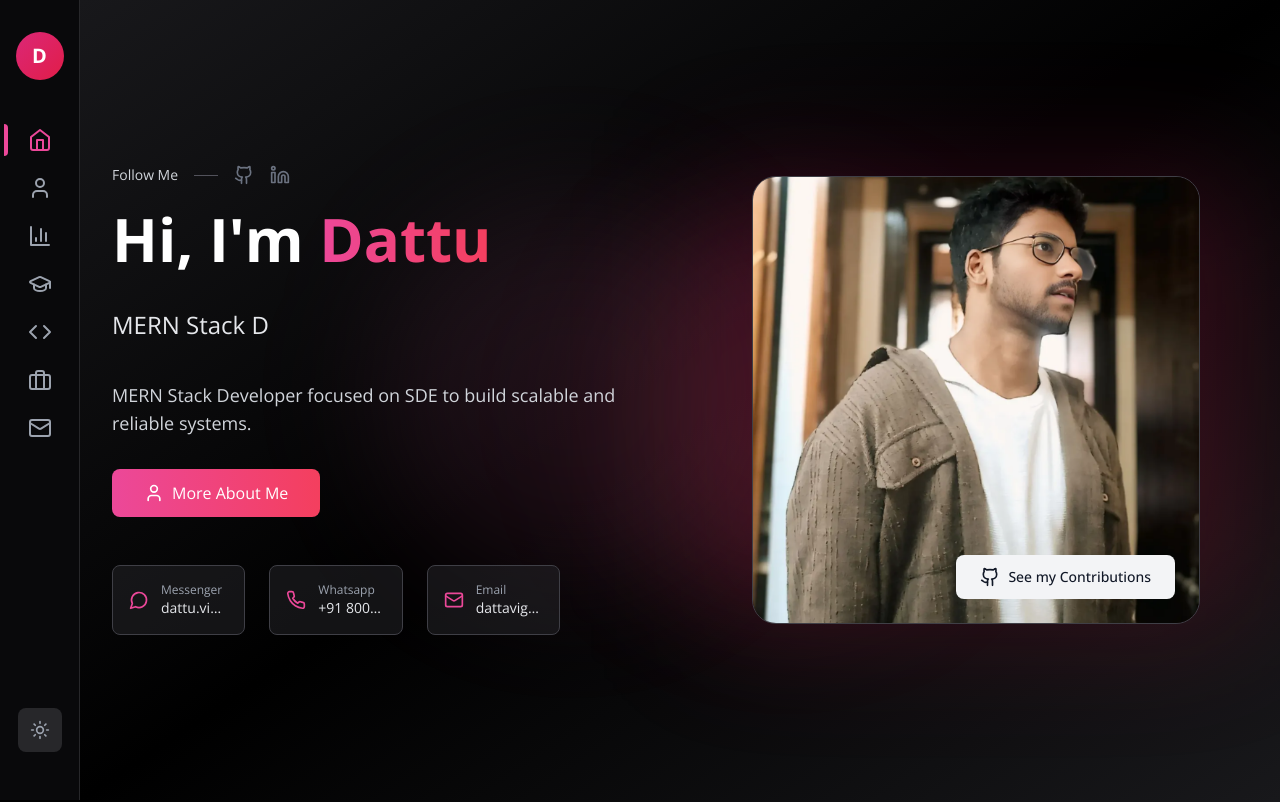
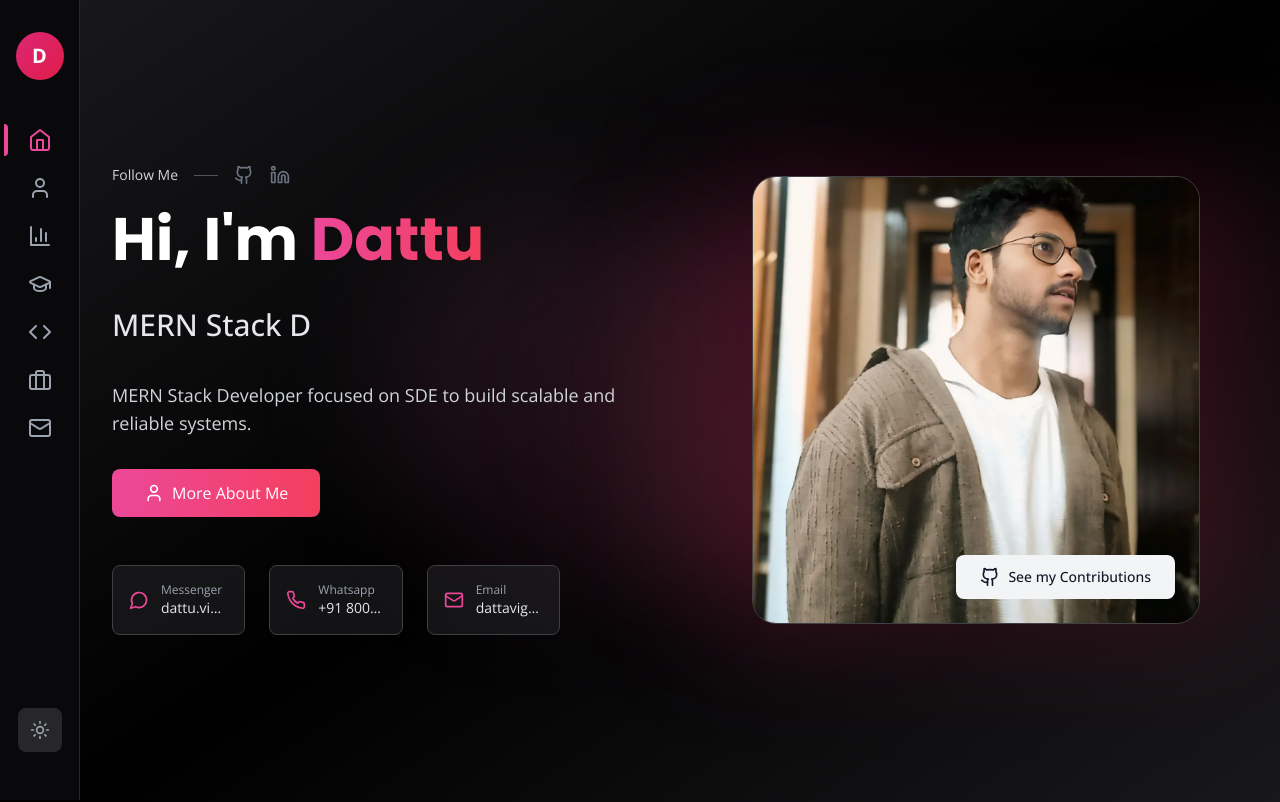
Before and after one commit to dattu145/MyPortfolio, a React (Vite) app: page / in a window 1280 px wide. Shown: the top 802 px of the page. Built offline with nearby package versions, Linux system fonts and the light colour scheme.

Commit message:
final touchup

```diff
--- a/src/components/ContributionButton.tsx
+++ b/src/components/ContributionButton.tsx
@@ -5,13 +5,11 @@ import { personalInfo } from '../data/personal';
 function ContributionButton() {
   const [isVisible, setIsVisible] = useState(false);
 
-  // Show/hide button based on scroll position
   useEffect(() => {
     const toggleVisibility = () => {
       const homeSection = document.getElementById('home');
       if (homeSection) {
         const homeSectionBottom = homeSection.offsetTop + homeSection.offsetHeight;
-        // Show button when scrolled past home section
         if (window.scrollY > homeSectionBottom - 100) {
           setIsVisible(true);
         } else {
--- a/src/sections/ContactSection.tsx
+++ b/src/sections/ContactSection.tsx
@@ -32,7 +32,6 @@ function ContactSection() {
 
   return (
     <section id="contact" className="min-h-screen flex items-center bg-gray-100 justify-center px-4 sm:px-6 lg:px-8 py-8 sm:py-12 lg:py-16 relative overflow-hidden dark:bg-black">
-      {/* Background */}
       <div className="absolute inset-0 bg-gradient-to-tr from-zinc-150 via-white to-zinc-100 dark:from-zinc-900 dark:via-black dark:to-zinc-950"></div>
 
       {/* Animated Background Elements */}
@@ -93,7 +92,7 @@ function ContactSection() {
             viewport={{ once: true }}
             className="bg-white dark:bg-zinc-800 border border-gray-200 dark:border-zinc-700 rounded-xl p-6 sm:p-8"
           >
-            <form onSubmit={handleSubmit} action="https://formspree.io/f/mvgprgzy" method="POST" className="space-y-4 sm:space-y-6">
+            <form onSubmit={handleSubmit} action="https://formspree.io/f/mgvwyyak" method="POST" className="space-y-4 sm:space-y-6">
               {formStatus && (
                 <div className={`p-3 sm:p-4 rounded-lg text-sm sm:text-base ${
                   formStatus.includes('success')
@@ -112,7 +111,7 @@ function ContactSection() {
                   className="w-full bg-white dark:bg-zinc-700 border border-gray-300 dark:border-zinc-600 rounded-lg px-4 py-3 text-sm sm:text-base focus:outline-none focus:border-pink-600 dark:focus:border-pink-500 transition-colors peer placeholder-transparent text-gray-800 dark:text-white"
                   placeholder="Username"
                 />
-                <label className="absolute left-4 -top-2.5 bg-white dark:bg-zinc-800 px-2 text-xs sm:text-sm text-gray-600 dark:text-gray-400 transition-all peer-placeholder-shown:text-base peer-placeholder-shown:top-3 peer-focus:-top-2.5 peer-focus:text-xs peer-focus:text-pink-600 dark:peer-focus:text-pink-500">
+                <label className="absolute left-4 -top-2.5 bg-white dark:bg-zinc-700 px-2 text-xs sm:text-sm text-gray-500 dark:text-gray-400 transition-all peer-placeholder-shown:text-base peer-placeholder-shown:top-3 peer-focus:-top-2.5 peer-focus:text-xs peer-focus:text-pink-600 dark:peer-focus:bg-zinc-800 dark:peer-focus:text-pink-500">
                   Username
                 </label>
               </div>
@@ -125,7 +124,7 @@ function ContactSection() {
                   className="w-full bg-white dark:bg-zinc-700 border border-gray-300 dark:border-zinc-600 rounded-lg px-4 py-3 text-sm sm:text-base focus:outline-none focus:border-pink-600 dark:focus:border-pink-500 transition-colors peer placeholder-transparent text-gray-800 dark:text-white"
                   placeholder="Email"
                 />
-                <label className="absolute left-4 -top-2.5 bg-white dark:bg-zinc-800 px-2 text-xs sm:text-sm text-gray-600 dark:text-gray-400 transition-all peer-placeholder-shown:text-base peer-placeholder-shown:top-3 peer-focus:-top-2.5 peer-focus:text-xs peer-focus:text-pink-600 dark:peer-focus:text-pink-500">
+                <label className="absolute left-4 -top-2.5 bg-white dark:bg-zinc-700 px-2 text-xs sm:text-sm text-gray-600 dark:text-gray-400 transition-all peer-placeholder-shown:text-base peer-placeholder-shown:top-3 peer-focus:-top-2.5 peer-focus:text-xs peer-focus:text-pink-600 dark:peer-focus:bg-zinc-800 dark:peer-focus:text-pink-500">
                   Email
                 </label>
               </div>
@@ -137,7 +136,7 @@ function ContactSection() {
                   className="w-full bg-white dark:bg-zinc-700 border border-gray-300 dark:border-zinc-600 rounded-lg px-4 py-3 text-sm sm:text-base focus:outline-none focus:border-pink-600 dark:focus:border-pink-500 transition-colors peer placeholder-transparent text-gray-800 dark:text-white"
                   placeholder="Phone"
                 />
-                <label className="absolute left-4 -top-2.5 bg-white dark:bg-zinc-800 px-2 text-xs sm:text-sm text-gray-600 dark:text-gray-400 transition-all peer-placeholder-shown:text-base peer-placeholder-shown:top-3 peer-focus:-top-2.5 peer-focus:text-xs peer-focus:text-pink-600 dark:peer-focus:text-pink-500">
+                <label className="absolute left-4 -top-2.5 bg-white dark:bg-zinc-700 dark:peer-focus:bg-zinc-800 px-2 text-xs sm:text-sm text-gray-600 dark:text-gray-400 transition-all peer-placeholder-shown:text-base peer-placeholder-shown:top-3 peer-focus:-top-2.5 peer-focus:text-xs peer-focus:text-pink-600 dark:peer-focus:text-pink-500">
                   Phone
                 </label>
               </div>
@@ -150,7 +149,7 @@ function ContactSection() {
                   className="w-full bg-white dark:bg-zinc-700 border border-gray-300 dark:border-zinc-600 rounded-lg px-4 py-3 text-sm sm:text-base focus:outline-none focus:border-pink-600 dark:focus:border-pink-500 transition-colors peer placeholder-transparent resize-none text-gray-800 dark:text-white"
                   placeholder="Message"
                 ></textarea>
-                <label className="absolute left-4 -top-2.5 bg-white dark:bg-zinc-800 px-2 text-xs sm:text-sm text-gray-600 dark:text-gray-400 transition-all peer-placeholder-shown:text-base peer-placeholder-shown:top-3 peer-focus:-top-2.5 peer-focus:text-xs peer-focus:text-pink-600 dark:peer-focus:text-pink-500">
+                <label className="absolute left-4 -top-2.5 bg-white dark:bg-zinc-700 dark:peer-focus:bg-zinc-800 px-2 text-xs sm:text-sm text-gray-600 dark:text-gray-400 transition-all peer-placeholder-shown:text-base peer-placeholder-shown:top-3 peer-focus:-top-2.5 peer-focus:text-xs peer-focus:text-pink-600 dark:peer-focus:text-pink-500">
                   Message
                 </label>
               </div>
--- a/src/sections/ExperienceSection.tsx
+++ b/src/sections/ExperienceSection.tsx
@@ -30,7 +30,7 @@ function ExperienceSection() {
 
         <div className="flex flex-col lg:flex-row gap-4 xs:gap-6 sm:gap-8 lg:gap-12">
           {/* Left Side - Category Tabs */}
-          <div className="lg:w-1/3">
+          <div className="lg:w-1/3 mb-6">
             <div className="flex flex-wrap lg:flex-col gap-2 xs:gap-3 sm:gap-4">
               {skillCategories.map((category, index) => (
                 <button
@@ -58,7 +58,7 @@ function ExperienceSection() {
                     <h3 className="text-sm xs:text-base sm:text-lg font-semibold text-gray-800 dark:text-white break-words">
                       {skill.name}
                     </h3>
-                    <span className="text-pink-600 dark:text-pink-400 font-bold text-xs xs:text-sm sm:text-base">
+                    <span className="text-pink-600 dark:text-rose-400 font-bold text-xs xs:text-sm sm:text-base">
                       {skill.percentage}%
                     </span>
                   </div>
--- a/src/sections/HeroSection.tsx
+++ b/src/sections/HeroSection.tsx
@@ -78,10 +78,10 @@ function HeroSection() {
             initial={{ opacity: 0, y: 20 }}
             animate={{ opacity: 1, y: 0 }}
             transition={{ duration: 0.6, delay: 0.3 }}
-            className="text-4xl sm:text-5xl lg:text-6xl text-gray-800 font-bold mb-4 sm:mb-6 dark:text-white"
+            className="text-4xl font-poppins sm:text-5xl lg:text-6xl text-gray-800 font-bold mb-4 sm:mb-6 dark:text-white"
           >
             Hi, I'm{' '}
-            <span className="text-transparent bg-clip-text bg-gradient-to-r from-pink-600 to-rose-600 dark:from-pink-500 dark:to-rose-500">
+            <span className="text-transparent font-poppins bg-clip-text bg-gradient-to-r from-pink-600 to-rose-600 dark:from-pink-500 dark:to-rose-500">
               {personalInfo.name}
             </span>
           </motion.h1>
@@ -91,7 +91,7 @@ function HeroSection() {
             initial={{ opacity: 0, y: 20 }}
             animate={{ opacity: 1, y: 0 }}
             transition={{ duration: 0.6, delay: 0.4 }}
-            className="text-lg sm:text-xl lg:text-2xl text-gray-700 dark:text-gray-200 mb-4 sm:mb-6 h-12 sm:h-16 flex items-center justify-center lg:justify-start"
+            className="text-lg sm:text-2xl lg:text-3xl font-medium font-poppins text-gray-700 dark:text-gray-200 mb-4 sm:mb-6 h-12 sm:h-16 flex items-center justify-center lg:justify-start"
           >
             <TypeAnimation
               sequence={personalInfo.typingSequences}
--- a/src/sections/StatsSection.tsx
+++ b/src/sections/StatsSection.tsx
@@ -23,7 +23,7 @@ function StatsSection() {
           <h2 className="text-2xl sm:text-3xl lg:text-4xl text-gray-800 dark:text-white font-bold mt-2">My Developer Stats</h2>
         </motion.div>
 
-        <div className="grid lg:grid-cols-2 gap-4 sm:gap-6 lg:gap-8">
+        <div className="grid lg:grid-cols-2 md:grid-cols-2 gap-4 sm:gap-6 lg:gap-8">
           {/* LeetCode Stats */}
           <motion.div
             initial={{ opacity: 0, y: 20 }}
--- a/tailwind.config.js
+++ b/tailwind.config.js
@@ -8,7 +8,8 @@ export default {
   theme: {
     extend: {
       fontFamily: {
-        'poppins': ['Poppins', 'sans-serif'],
+        poppins: ['Poppins', 'sans-serif'],
+        opensans: ['"Open Sans"', 'sans-serif'],
       },
       screens: {
         'xs': '475px',
```
